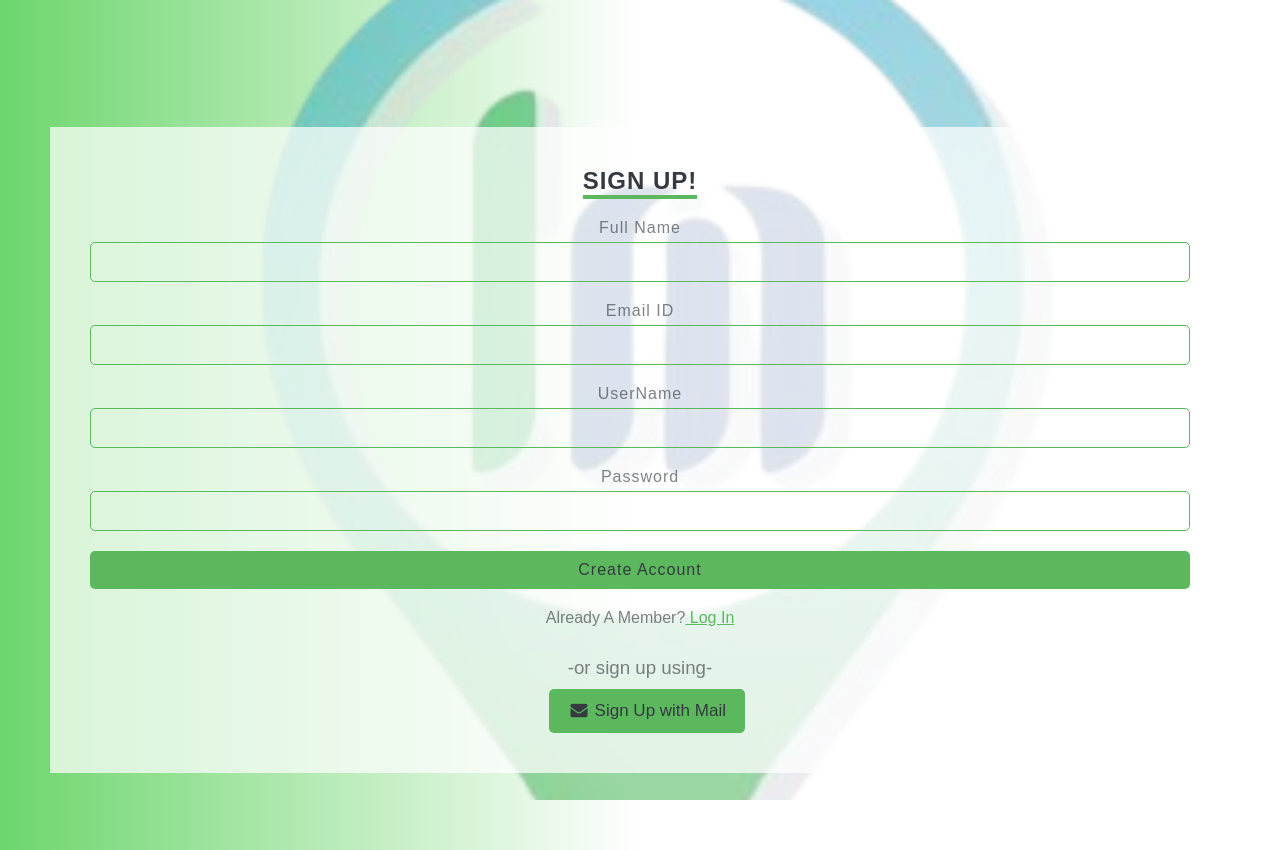
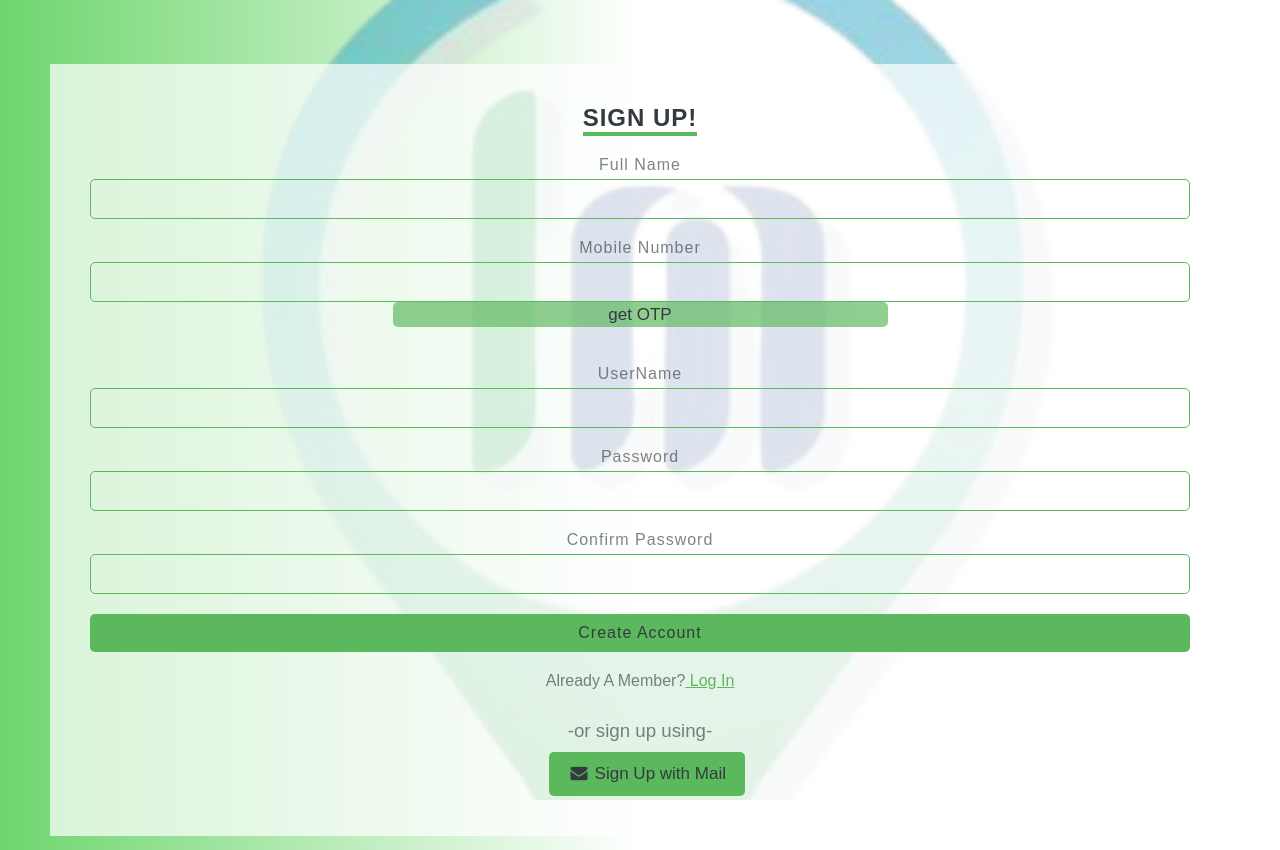
Before and after one commit to aishwarya-mocherla/signup, a plain HTML site: page index.html in a window 1280 px wide. Drawn offline with Linux system fonts and the light colour scheme; a web font is replaced by a local one.

Commit message:
Update index.html

```diff
--- a/index.html
+++ b/index.html
@@ -5,8 +5,8 @@
     <meta charset="UTF-8">
     <meta http-equiv="X-UA-Compatible" content="IE=edge">
     <meta name="viewport" content="width=device-width, initial-scale=1.0">
-    <title>SignUp</title>
-    <link rel="icon" href="./assets/images/chotalogo.png" type="image/x-icon">
+    <title>SignUp-Mobile</title>
+    <link rel="icon" href="./assets/images/WhatsApp_Image_2021-05-25_at_4.28.33_PM-removebg-preview.png" type="image/x-icon">
     <link rel="stylesheet" href="login.css">
     <link rel="stylesheet" href="https://cdnjs.cloudflare.com/ajax/libs/font-awesome/5.15.3/css/all.min.css" integrity="sha512-iBBXm8fW90+nuLcSKlbmrPcLa0OT92xO1BIsZ+ywDWZCvqsWgccV3gFoRBv0z+8dLJgyAHIhR35VZc2oM/gI1w==" crossorigin="anonymous" referrerpolicy="no-referrer"
     />
@@ -28,15 +28,33 @@
                         <input type="text" name="">
                     </div>
                     <div class="inputBx">
-                        <span>Email ID</span>
-                        <input type="email" name="">
+                        <span>Mobile Number</span>
+                        <input type="number" name="">
+                        <div class=otp>
+                            <div class="btn" onclick="document.getElementById('show').style.display='block'" style="width: 45%; background-color: #5cb85cab; padding-top: 2.5px; padding-bottom: 2.5px;">
+                                get OTP
+                            </div>
+                        </div>
+                    </div> <br>
+
+
+
+                    <div class="inputBx" id="show" style="display:none">
+                        <span>Enter OTP</span>
+                        <input type="password" name="">
                     </div>
+
+
                     <div class="inputBx">
                         <span>UserName</span>
                         <input type="text" name="">
                     </div>
                     <div class="inputBx">
                         <span>Password</span>
+                        <input type="password" name="">
+                    </div>
+                    <div class="inputBx">
+                        <span>Confirm Password</span>
                         <input type="password" name="">
                     </div>
 
```
